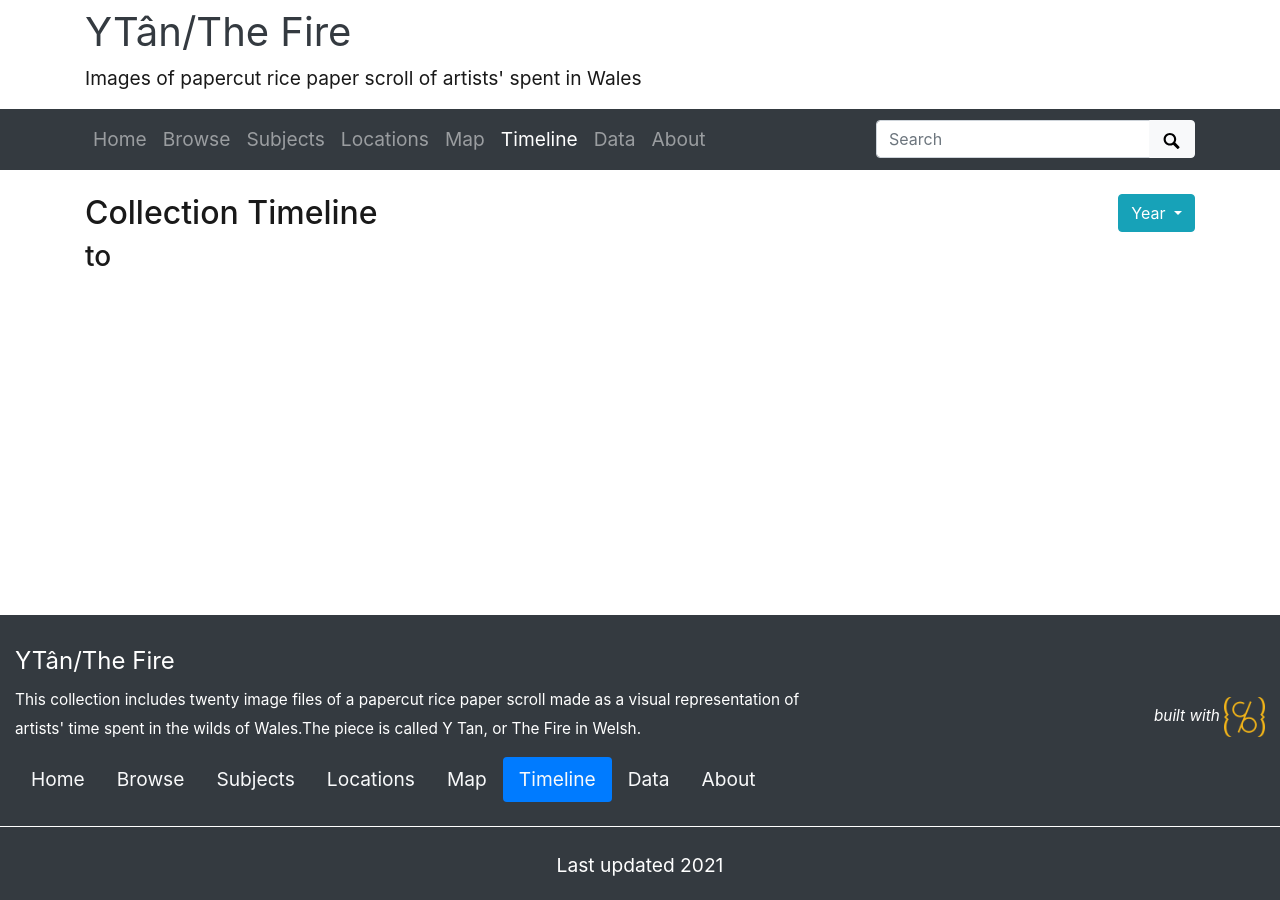
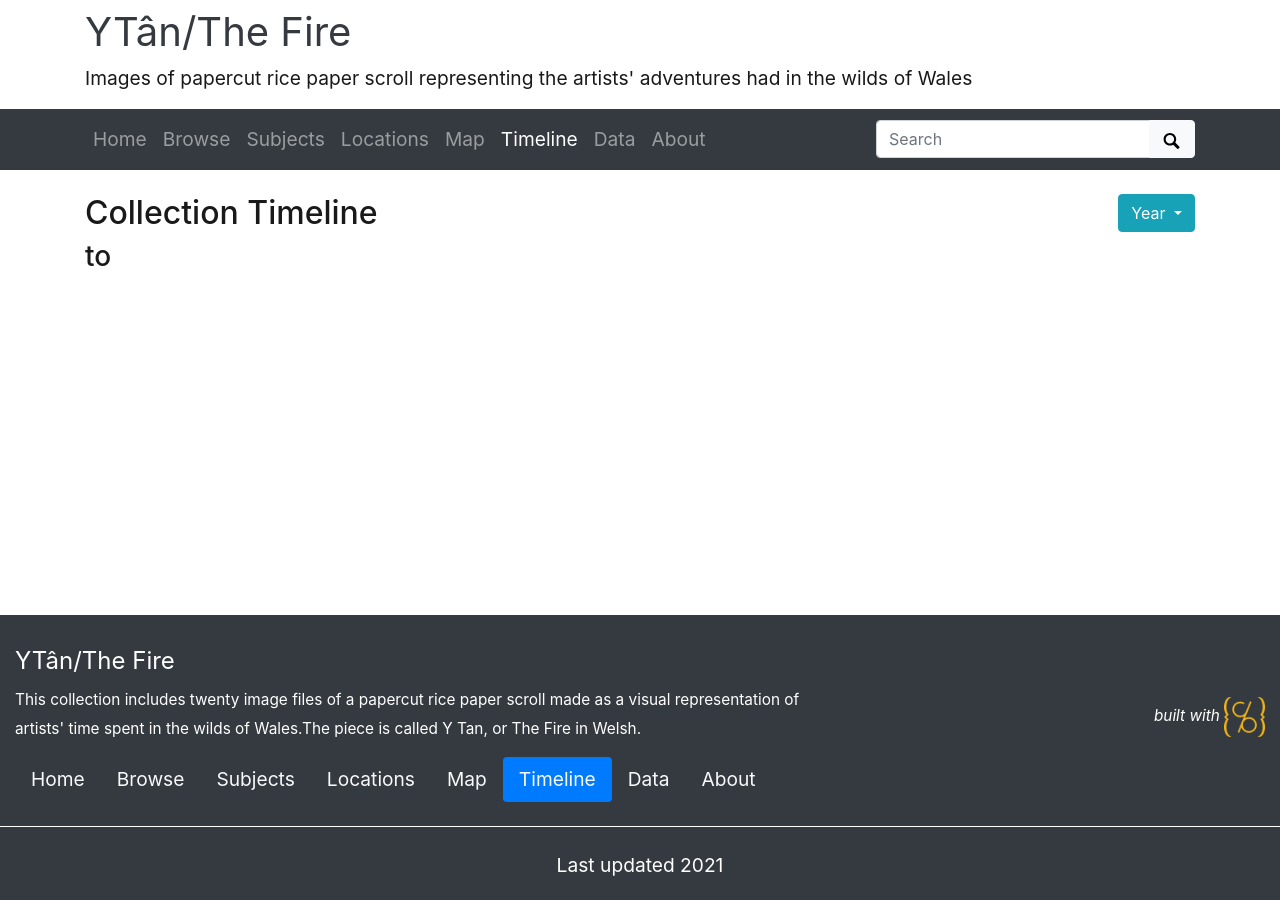
Before and after one commit to aeldridge26/Y-T-n-The-Fire, a Jekyll site: the page built from pages/timeline.md, in a window 1280 px wide. Built offline with Jekyll 4.4.1, drawn with Linux system fonts in a browser that asks for light colours.

Commit message:
Tagline settings update

```diff
--- a/_config.yml
+++ b/_config.yml
@@ -22,7 +22,7 @@ source-code: https://github.com/aeldridge26/Y-T-n-The-Fire
 # title of site appears in banner
 title: YTân/The Fire
 # tagline, a short phrase that will appear throughout the site in the top banner
-tagline: Images of papercut rice paper scroll of artists' spent in Wales
+tagline: Images of papercut rice paper scroll representing the artists' adventures had in the wilds of Wales
 # description appears in meta tags and other locations
 # this description might appear in search result lists, keep around 160 characters max
 description: "This collection includes twenty image files of a papercut rice paper scroll made as a visual representation of artists' time spent in the wilds of Wales.The piece is called Y Tan, or The Fire in Welsh."
```
